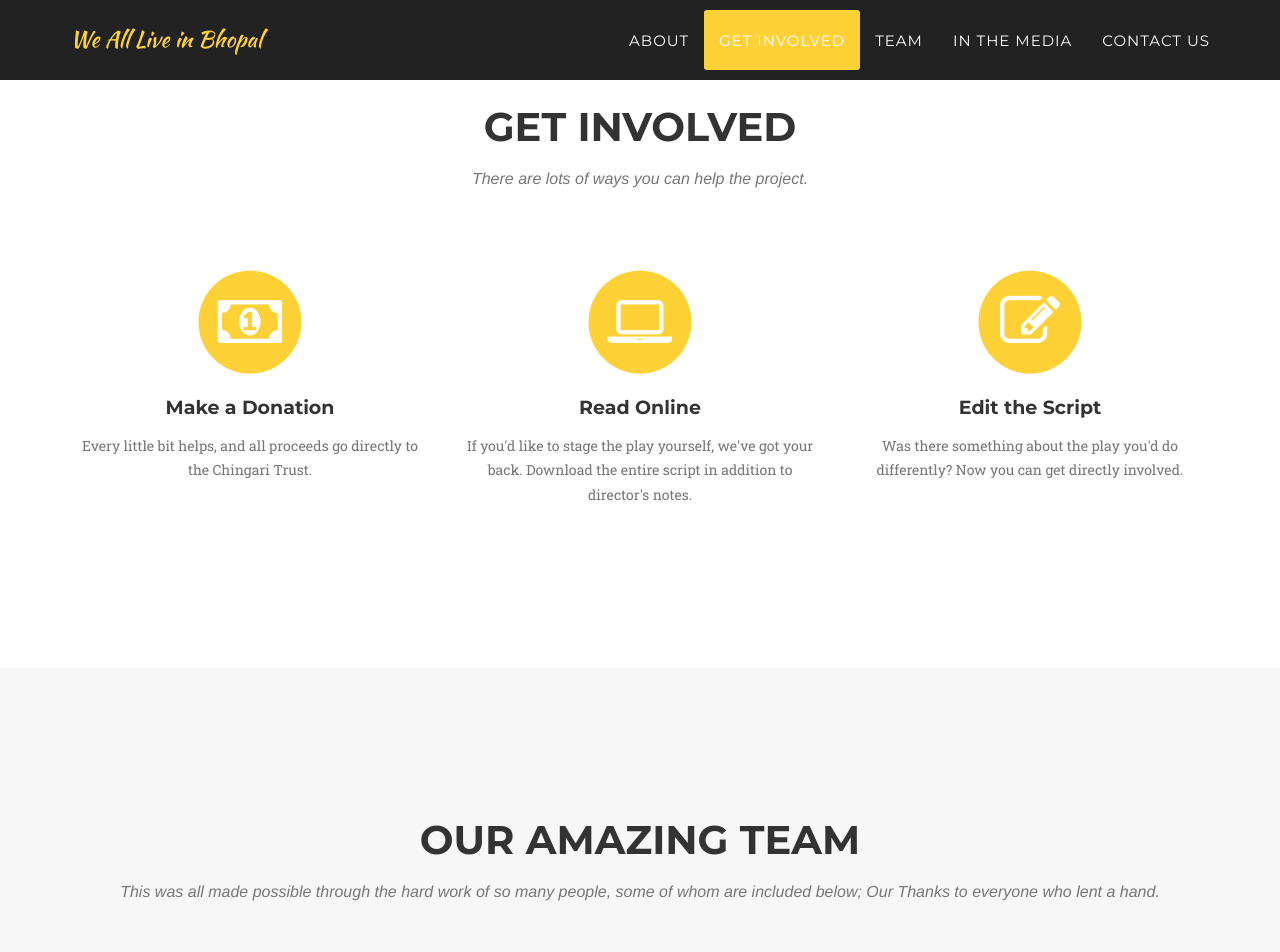
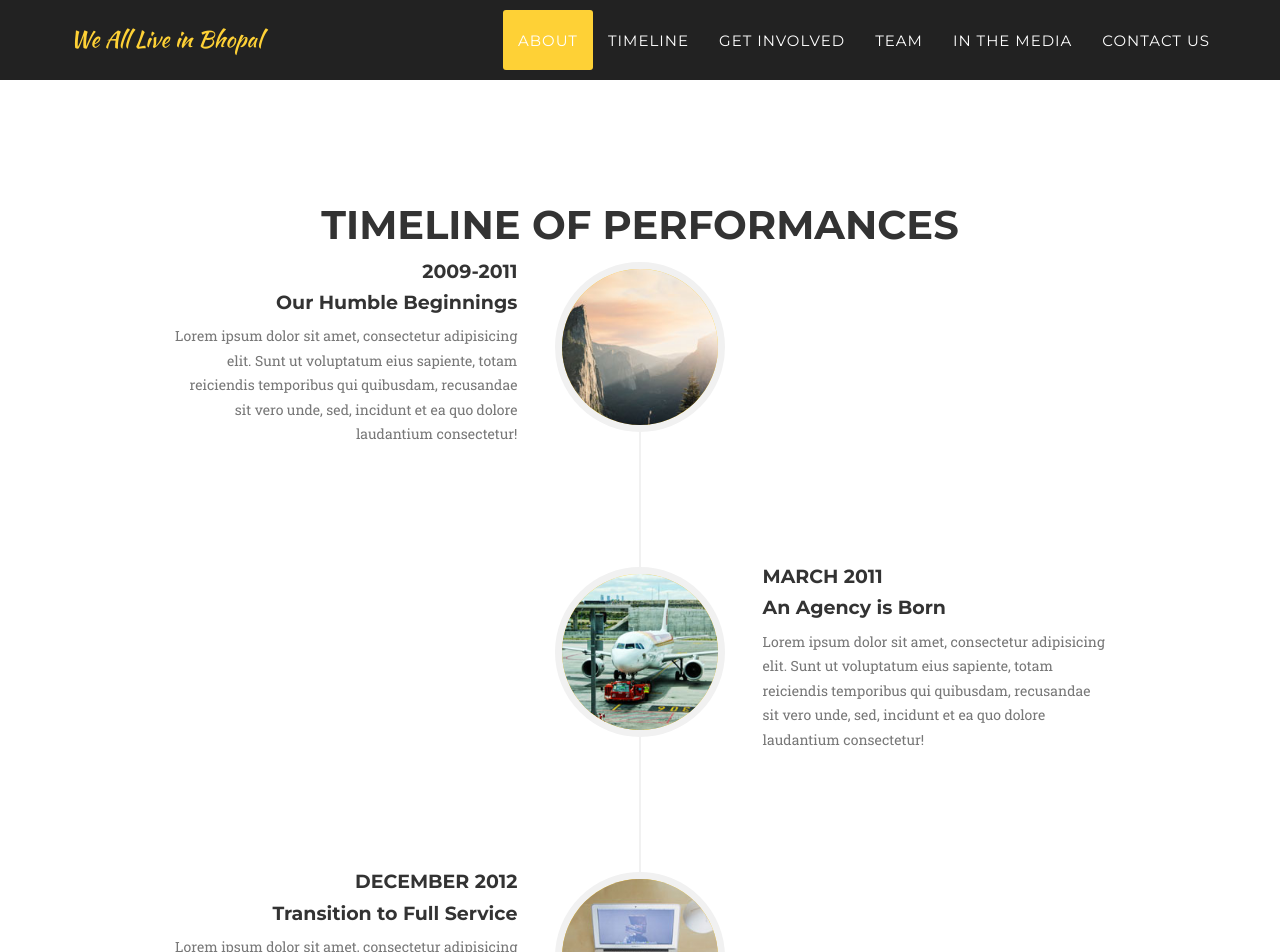
Before and after one commit to RATStheatre/Bhopal-materials, a Jekyll site: the page built from index.html, in a window 1280 px wide and 1400 px high, scrolled down 1666 px. Shown: the top 952 px of the window. Built offline with Jekyll 4.4.1, drawn with Linux system fonts in a browser that asks for light colours; some web fonts are replaced; some of the changed text lies outside the part shown.

Commit message:
Added timeline
* Added placeholder for timeline of performances
* made changes to about

```diff
--- a/_includes/about.html
+++ b/_includes/about.html
@@ -4,17 +4,20 @@
             <div class="row">
                 <div class="col-lg-12 large text-center">
                     <h2 class="section-heading">About</h2>
-                    <h3 class="section-subheading large text-muted">A brief introduction to <strong>We All Live in Bhopal</strong></h3>
                 </div>
             </div>
 
-<p align="justify" class="large text-muted"><i>We All Live in Bhopal</i> is a play devised by Sudhir Selvaraj on the occasion of the 30th anniversary of the Bhopal Gas Disaster as a way to engage audiences about an important chapter in Indian history. Through in-depth research, the play takes a look at the disaster beyond the headlines.</p>
+            <div class="row">
+                <div class="col-lg-8 col-lg-offset-2 text-center">
 
-<p align="justify" class="large text-muted">The play focuses on five pivotal events over the last three decades from the perspective of those involved. It analyses what happened on that night and the repercussions that are felt even today. Exploring topics of environmental damage, the role of civil society, and corporate irresponsibility, the play is constructed based on first hand accounts from survivors, activists and corporate executives.</p>
+                    <p align="justify" class="large text-muted"><i>We All Live in Bhopal</i> is a play devised by Sudhir Selvaraj on the occasion of the 30th anniversary of the Bhopal Gas Disaster as a way to engage audiences about an important chapter in Indian history. Through in-depth research, the play takes a look at the disaster beyond the headlines.</p>
 
-<p align="justify" class="large text-muted">Conscious of the fact that a majority of Indians were born after the disaster occured, the play is primarily devised to target young people. A unique aspect of the series of performances is a discussion that follows each performance. Through examination of the events in Bhopal audiences are challenged to think about other calamities that are currently in the making, to try and take some lessons from the past.</p>
+                    <p align="justify" class="large text-muted">The play focuses on five pivotal events over the last three decades from the perspective of those involved. It analyses what happened on that night and the repercussions that are felt even today. Exploring topics of environmental damage, the role of civil society, and corporate irresponsibility, the play is constructed based on first hand accounts from survivors, activists and corporate executives.</p>
 
-<p align="justify" class="large text-muted">Performances have been hosted in the US, UK, and India in reputed institutions such as King's College London; School of Oriental and African Studies, University of London; Concordia College, Minnesota and National Centre for Biological Sciences, Bangalore. The performances are a product of workshops held with participants. Participants are not professional actors, but community members who are trained by the Renegade Arts and Theatre Society to become facilitators to use theatre as a means to spark conversation in their community. Our performers worldwide include students, researchers, teachers, and IT professionals across 9 different countries.</p>
+                    <p align="justify" class="large text-muted">Conscious of the fact that a majority of Indians were born after the disaster occured, the play is primarily devised to target young people. A unique aspect of the series of performances is a discussion that follows each performance. Through examination of the events in Bhopal audiences are challenged to think about other calamities that are currently in the making, to try and take some lessons from the past.</p>
 
+                    <p align="justify" class="large text-muted">Performances have been hosted in the US, UK, and India in reputed institutions such as King's College London; School of Oriental and African Studies, University of London; Concordia College, Minnesota and National Centre for Biological Sciences, Bangalore. The performances are a product of workshops held with participants. Participants are not professional actors, but community members who are trained by the Renegade Arts and Theatre Society to become facilitators to use theatre as a means to spark conversation in their community. Our performers worldwide include students, researchers, teachers, and IT professionals across 9 different countries.</p>
+                </div>
+            </div>
         </div>
     </section>
--- a/_includes/header.html
+++ b/_includes/header.html
@@ -20,6 +20,9 @@
                     </li>
                     <li>
                         <a class="page-scroll" href="#about">About</a>
+                    </li>
+                    <li>
+                        <a class="page-scroll" href="#playtimeline">Timeline</a>
                     </li>
                      <li>
                         <a class="page-scroll" href="#services">Get Involved</a>
--- /dev/null
+++ b/_includes/playtimeline.html
@@ -0,0 +1,80 @@
+<!-- Timeline Section -->
+    <section id="playtimeline">
+        <div class="container">
+            <div class="row">
+                <div class="col-lg-12 large text-center">
+                    <h2 class="section-heading">Timeline of Performances</h2>
+                </div>
+            </div>
+
+            <div class="row">
+                <div class="col-lg-12">
+                    <ul class="timeline">
+                        <li>
+                            <div class="timeline-image">
+                                <img class="img-circle img-responsive" src="img/about/1.jpg" alt="">
+                            </div>
+                            <div class="timeline-panel">
+                                <div class="timeline-heading">
+                                    <h4>2009-2011</h4>
+                                    <h4 class="subheading">Our Humble Beginnings</h4>
+                                </div>
+                                <div class="timeline-body">
+                                    <p class="text-muted">Lorem ipsum dolor sit amet, consectetur adipisicing elit. Sunt ut voluptatum eius sapiente, totam reiciendis temporibus qui quibusdam, recusandae sit vero unde, sed, incidunt et ea quo dolore laudantium consectetur!</p>
+                                </div>
+                            </div>
+                        </li>
+                        <li class="timeline-inverted">
+                            <div class="timeline-image">
+                                <img class="img-circle img-responsive" src="img/about/2.jpg" alt="">
+                            </div>
+                            <div class="timeline-panel">
+                                <div class="timeline-heading">
+                                    <h4>March 2011</h4>
+                                    <h4 class="subheading">An Agency is Born</h4>
+                                </div>
+                                <div class="timeline-body">
+                                    <p class="text-muted">Lorem ipsum dolor sit amet, consectetur adipisicing elit. Sunt ut voluptatum eius sapiente, totam reiciendis temporibus qui quibusdam, recusandae sit vero unde, sed, incidunt et ea quo dolore laudantium consectetur!</p>
+                                </div>
+                            </div>
+                        </li>
+                        <li>
+                            <div class="timeline-image">
+                                <img class="img-circle img-responsive" src="img/about/3.jpg" alt="">
+                            </div>
+                            <div class="timeline-panel">
+                                <div class="timeline-heading">
+                                    <h4>December 2012</h4>
+                                    <h4 class="subheading">Transition to Full Service</h4>
+                                </div>
+                                <div class="timeline-body">
+                                    <p class="text-muted">Lorem ipsum dolor sit amet, consectetur adipisicing elit. Sunt ut voluptatum eius sapiente, totam reiciendis temporibus qui quibusdam, recusandae sit vero unde, sed, incidunt et ea quo dolore laudantium consectetur!</p>
+                                </div>
+                            </div>
+                        </li>
+                        <li class="timeline-inverted">
+                            <div class="timeline-image">
+                                <img class="img-circle img-responsive" src="img/about/4.jpg" alt="">
+                            </div>
+                            <div class="timeline-panel">
+                                <div class="timeline-heading">
+                                    <h4>July 2014</h4>
+                                    <h4 class="subheading">Phase Two Expansion</h4>
+                                </div>
+                                <div class="timeline-body">
+                                    <p class="text-muted">Lorem ipsum dolor sit amet, consectetur adipisicing elit. Sunt ut voluptatum eius sapiente, totam reiciendis temporibus qui quibusdam, recusandae sit vero unde, sed, incidunt et ea quo dolore laudantium consectetur!</p>
+                                </div>
+                            </div>
+                        </li>
+                        <li class="timeline-inverted">
+                            <div class="timeline-image">
+                                <h4>Be Part
+                                    <br>Of Our
+                                    <br>Story!</h4>
+                            </div>
+                        </li>
+                    </ul>
+                </div>
+            </div>
+        </div>
+    </section>
--- a/_includes/team.html
+++ b/_includes/team.html
@@ -3,8 +3,15 @@
         <div class="container">
             <div class="row">
                 <div class="col-lg-12 text-center">
-                    <h2 class="section-heading">Our Amazing Team</h2>
+                    <h2 class="section-heading">Renegade Arts and Theatre Society</h2>
                     <h3 class="section-subheading text-muted">This was all made possible through the hard work of so many people, some of whom are included below; Our Thanks to everyone who lent a hand.</h3>
+                </div>
+            </div>
+            <div class="row">
+                <div class="col-lg-8 col-lg-offset-2 text-center">
+                    <p class="large text-muted">All performances of <i>We All Live in Bhopal</i> have been produced by the Renegade Arts and Theatre Society. These have been done as a result of workshops in universities or through performances by our troupe.</p>
+
+                    <p class="large text-muted">Renegade Arts and Theatre Society - a multi-experience platform based in Bangalore that seeks to raise the level of conversation about pertinent issues in society</p>
                 </div>
             </div>
             <div class="row">
@@ -23,10 +30,5 @@
                 </div>
                 {% endfor %}
             </div>
-            <div class="row">
-                <div class="col-lg-8 col-lg-offset-2 text-center">
-                    <p class="large text-muted">We're a completely volunteer driven operation and none of us are full-time activists. In keeping with the theme of the play, it really is all about little people pooling together to try and make a difference.</p>
-                </div>
-            </div>
         </div>
     </section>
--- a/_layouts/default.html
+++ b/_layouts/default.html
@@ -9,6 +9,7 @@
     {% include header.html %}
 
     {% include about.html %}
+    {% include playtimeline.html %}
     {% include services.html %}
     {% include team.html %}
     {% include portfolio_grid.html %}
```
